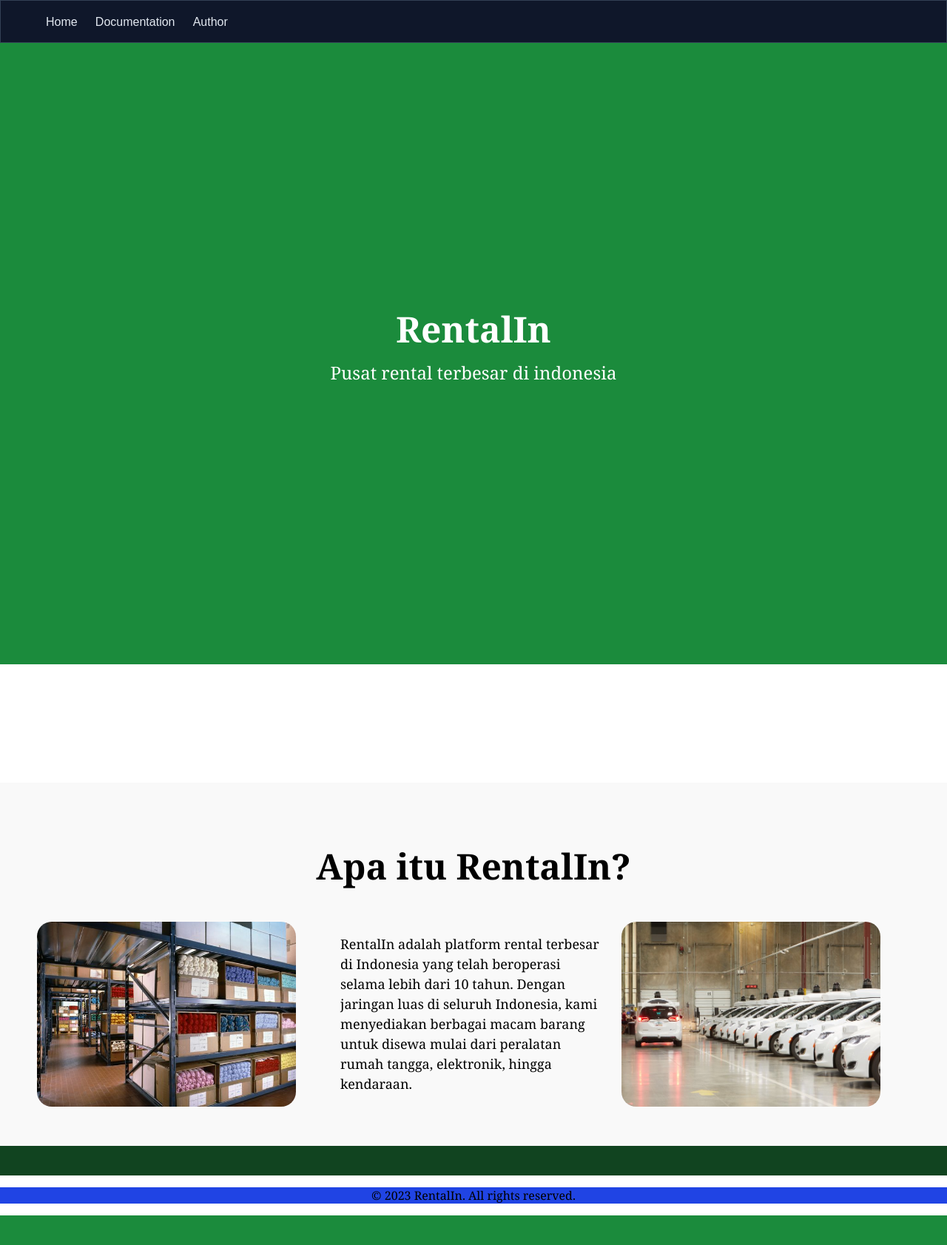
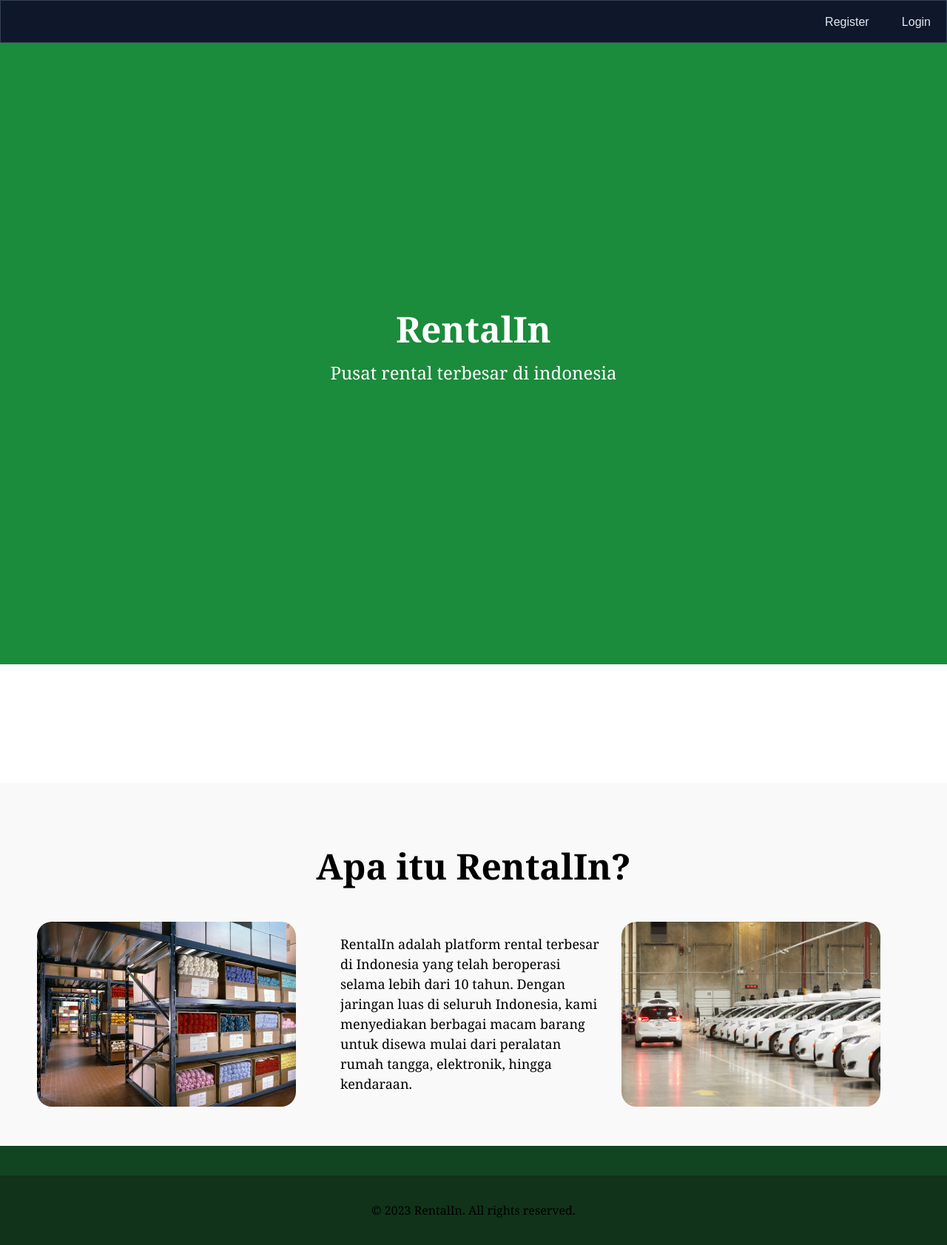
Before and after one commit to RangS-1/Sistem-Rental-Barang, a PHP site: page / in a window 1280 px wide. Shown: the whole page at 74% size. Before the commit the page ends 1643 px from the top, so only its background shows below. Run offline with PHP 8.4, Linux system fonts and the light colour scheme.

Commit message:
sedikit perbaikan footer dan navbar

```diff
--- a/css/style.css
+++ b/css/style.css
@@ -18,8 +18,11 @@ nav li{
     list-style-type: none;
     display: inline;
     margin-left: 20px;
+    margin-right: 20px;
 }
+
 nav{
+    text-align: right;
     background-color: #0F172A;
     padding: 1px;
     border: #334155 solid 1px;
@@ -30,9 +33,12 @@ main {
     justify-content: center;
     padding: 20px;
     background-color: #114420;
+    margin: 0px;
 }
 footer {
-    background-color: #2044e4;
+    padding: 20px;
+    margin: 0;
+    background-color: #10331a;
     text-align: center;
 }
 .title {
--- a/index.html
+++ b/index.html
@@ -8,10 +8,10 @@
 </head>
 <body>
     <nav>
+
         <ul>
-            <li><a href="index.html">Home</a></li>
-            <li><a href="documentation.html">Documentation</a></li>
-            <li><a href="author.html">Author</a></li>
+            <li><a href="dashboard/index.html">Register</a></li>
+            <li><a href="dashboard/login.html">Login</a></li>
         </ul>
     </nav>
 
```
